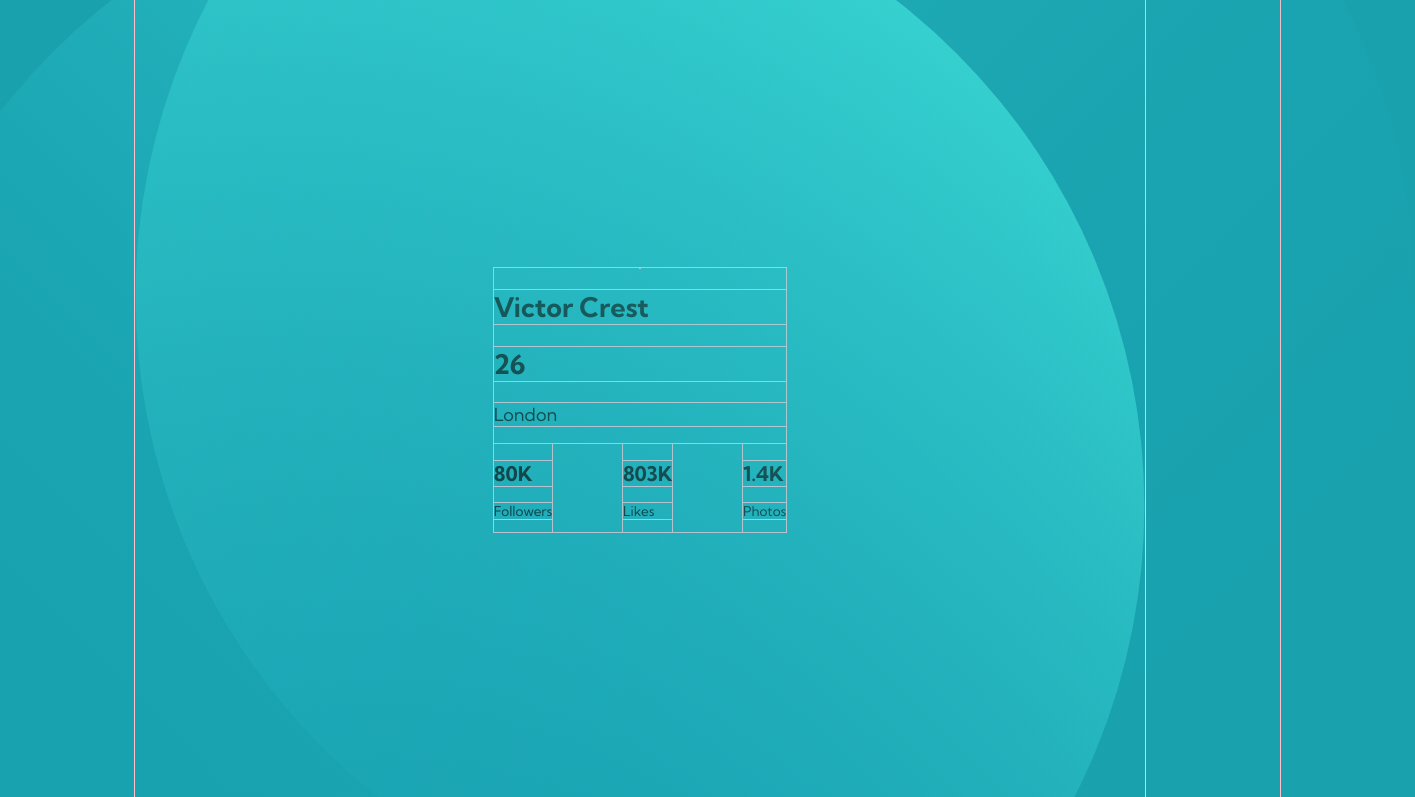
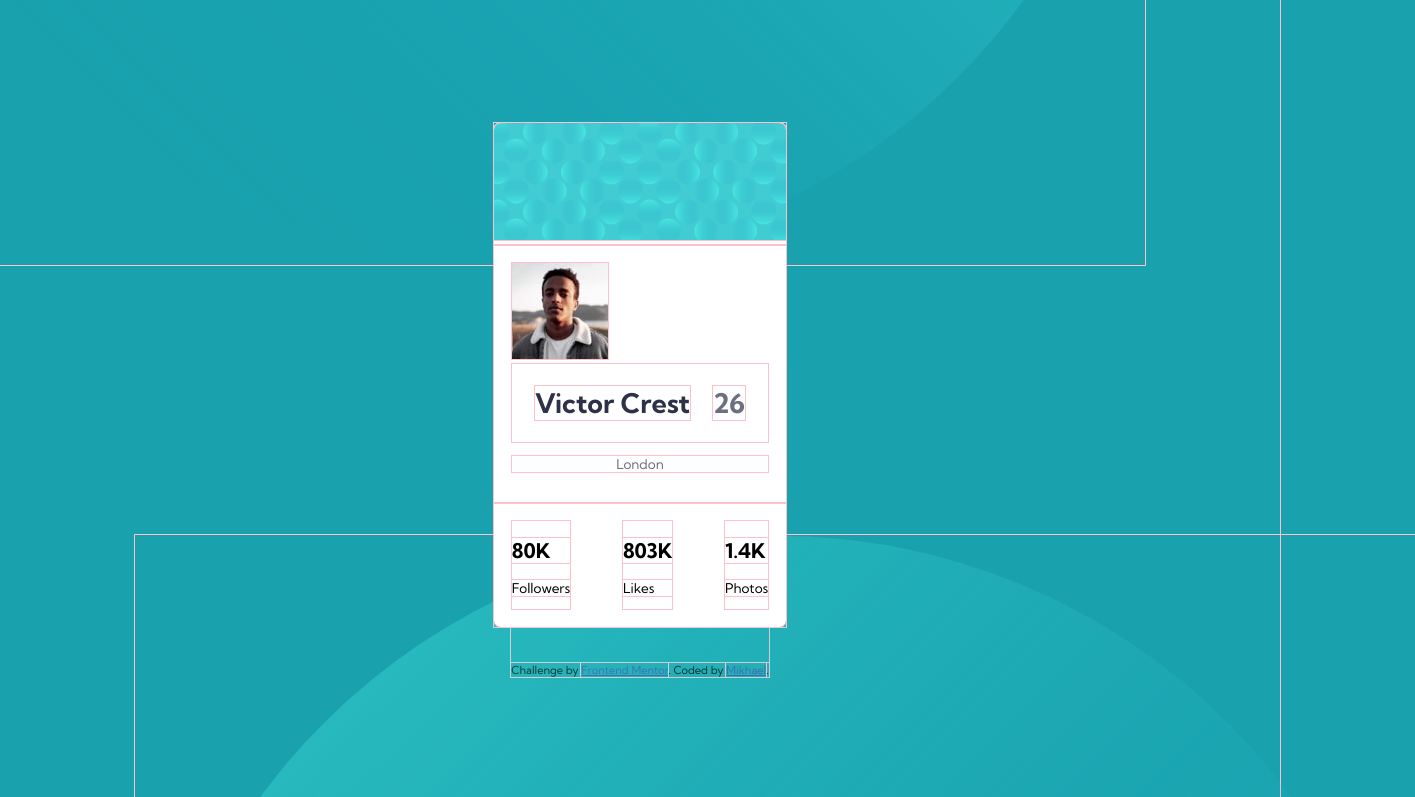
Before and after one commit to mikhael7/profile-card-component, a plain HTML site: page index.html in a window 1280 px wide. Shown: the top 797 px of the page, 1415 px wide, since content can reach past the window. Drawn offline with Linux system fonts and the light colour scheme.

Commit message:
update card

```diff
--- a/index.html
+++ b/index.html
@@ -32,14 +32,18 @@
       <img src="./images/bg-pattern-bottom.svg" alt="bg-pattern-bottom" class="bg-bottom">
     </div>
     <section class="card">
-      <!-- <div class="background-card">
+      <div class="background-card">
         <img src="./images/bg-pattern-card.svg" alt="bg-pattern-card">
+      </div>
+      <div class="card-body">
         <img src="./images/image-victor.jpg" alt="image-victor">
-      </div> -->
-      <div class="card-body">
-        <h1>Victor Crest</h1>
-        <h2>26</h2>
-        <p>London</p>
+        <div class="card-title">
+          <h1 class="username">Victor Crest</h1>
+          <h2 class="userage">26</h2>
+        </div>
+        <div class="card-desc">
+          <p class="userlocation">London</p>
+        </div>
       </div>
       <div class="card-footer">
         <div class="footer-follower">
@@ -56,8 +60,7 @@
         </div>
       </div>
     </section>
-  </main>
-
+    <section>
       <footer>
         <div class="attribution">
           Challenge by
@@ -66,6 +69,9 @@
           <a href="https://github.com/mikhael7">Mikhael</a>.
         </div>
       </footer>
+    </section>
+  </main>
+
 </body>
 
 </html>
--- a/style.css
+++ b/style.css
@@ -38,6 +38,10 @@ body {
     font-family: "Kumbh Sans", Arial, Helvetica, sans-serif;
 }
 
+footer {
+    margin-top: 2rem;
+}
+
 * {
     outline: 1px solid pink;
 }
@@ -50,36 +54,69 @@ main {
     align-items: center;
     display: flex;
     min-height: 100vh;
+    width: 100vw;
 }
 
 main>div.background-image {
     display: flex;
     flex-direction: column;
     justify-content: flex-end;
+    position: fixed;
+    width: 100%;
 }
 
 main>div.background-image>img.bg-top {
-    position: absolute;
     top: 0;
     left: 0;
-    width: 100%;
     transform: translate(-7.5rem, -7.5rem);
 }
 
 main>div.background-image>img.bg-bottom {
-    position: absolute;
     bottom: 0;
     right: 0;
-    width: 100%;
     transform: translate(7.5rem, 7.5rem);
 }
 
 main>section.card {
-    max-width: 32.5rem;
-    width: calc(32.5rem / 2);
+    z-index: 1;
+    max-width: calc(32.5rem / 2);
+    background-color: white;
+    border-radius: var(--border-radius-s);
+}
+
+main>section.card>div.background-card>img {
+    border-top-left-radius: var(--border-radius-s);
+    border-top-right-radius: var(--border-radius-s);
+    object-fit: contain;
+    width: 100%;
+}
+
+main>section.card>div.card-body {
+    padding: 1rem;
+}
+
+main>section.card>div.card-body>div.card-title {
+    display: flex;
+    flex-wrap: wrap;
+    justify-content: space-evenly;
+}
+
+main>section.card>div.card-body>div.card-title>h1.username {
+    color: var(--color-very-dark-desaturated-blue);
+}
+
+main>section.card>div.card-body>div.card-title>h2.userage {
+    color: var(--color-dark-grayish-blue);
+}
+
+main>section.card>div.card-body>div.card-desc {
+    text-align: center;
+    font-size: var(--font-size-sm);
+    color: var(--color-dark-grayish-blue);
 }
 
 main>section.card>div.card-footer {
+    padding: 1rem;
     font-size: var(--font-size-sm);
     display: flex;
     flex-direction: row;
```
Lines whose indentation alone changed are shown as unchanged.
